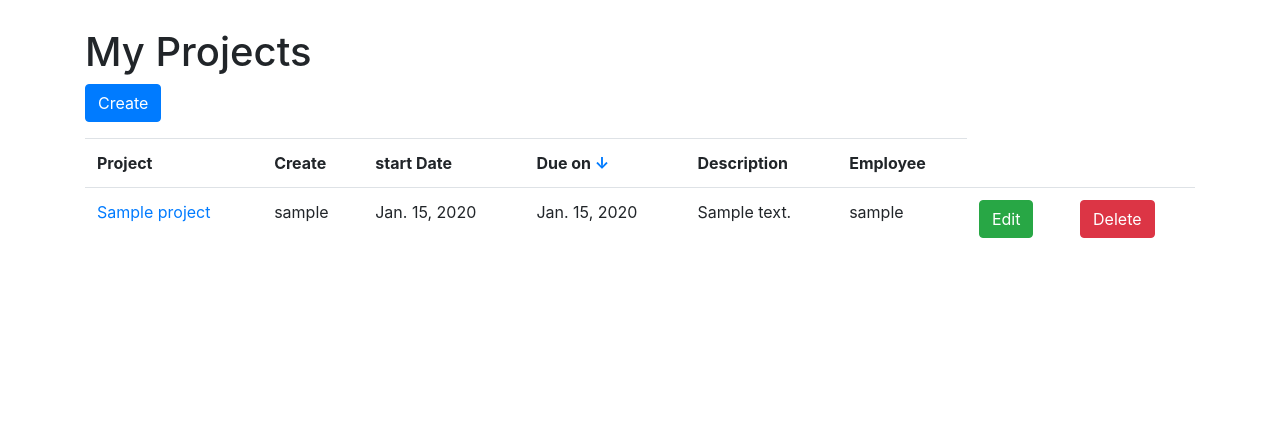
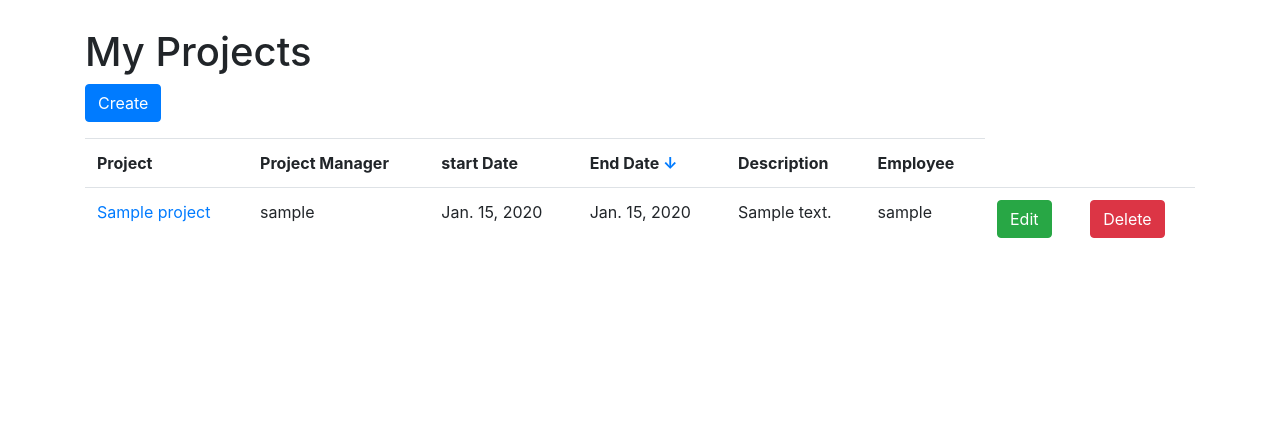
Before and after one commit to t2uyen-tran/tep-todolist, a Django app: page /todo/myproject/sortdate/ in a window 1280 px wide. Shown: the part 56-484 px from the top of the page. Run offline with Django 3.2, Linux system fonts and the light colour scheme; a user stored in the database is signed in; tables that the repository leaves empty hold one stand-in row (values such as "Sample post"); some libraries are stand-ins or nearby versions.

Commit message:
myproject details
myproject details

```diff
--- a/todo/templates/todo/todo_myprojectTask.html
+++ b/todo/templates/todo/todo_myprojectTask.html
@@ -85,6 +85,8 @@
                 <td>{{ todo.taskDescription }}</td>
                 <td>{% if todo.taskComplete %}
                     Done
+                    {% elif todo.is_overdue %}
+                    Overdue
                     {% else %}
                     Ongoing
                     {% endif %}
--- a/todo/templates/todo/todo_sortmyprojectdate.html
+++ b/todo/templates/todo/todo_sortmyprojectdate.html
@@ -5,13 +5,13 @@
 {% load todo_extras %}
 <link rel="stylesheet" type="text/css" href="{% static 'todo/style.css' %}">
 <h1>My Projects</h1>
-<p><a href = "create/" class = "btn btn-primary">Create</a></p>
+<p><a href = "/todo/myproject/create" class = "btn btn-primary">Create</a></p>
     <table class="table" id="tasktable">
       <tr class="nodrop">
         <th>Project</th>
-        <th>Create</th>
+        <th>Project Manager</th>
         <th>start Date</th>
-        <th>Due on<a href="/todo/myproject/sortdate/" class="tableselect"> &#x2193</a></th>
+        <th>End Date<a href="/todo/myproject/sortdate/" class="tableselect"> &#x2193</a></th>
         <th>Description</th>
         <th>Employee</th>
       </tr>
@@ -26,8 +26,8 @@
           <td>{{ project.projectDescription }}</td>
           <td>{{ project.worked_by }}</td>
           {% if request.user.id == project.projectCreate_id  %}
-          <td><a href="{{project.id}}/update/" class = "btn btn-success">Edit</a></td>
-          <td><a href="{{project.id}}/delete/" class = "btn btn-danger">Delete</a></td>
+          <td><a href="/todo/myproject/{{project.id}}/update/" class = "btn btn-success">Edit</a></td>
+          <td><a href="/todo/myproject/{{project.id}}/delete/" class = "btn btn-danger">Delete</a></td>
           {% else %}
           <td></td>
           <td></td>
```
